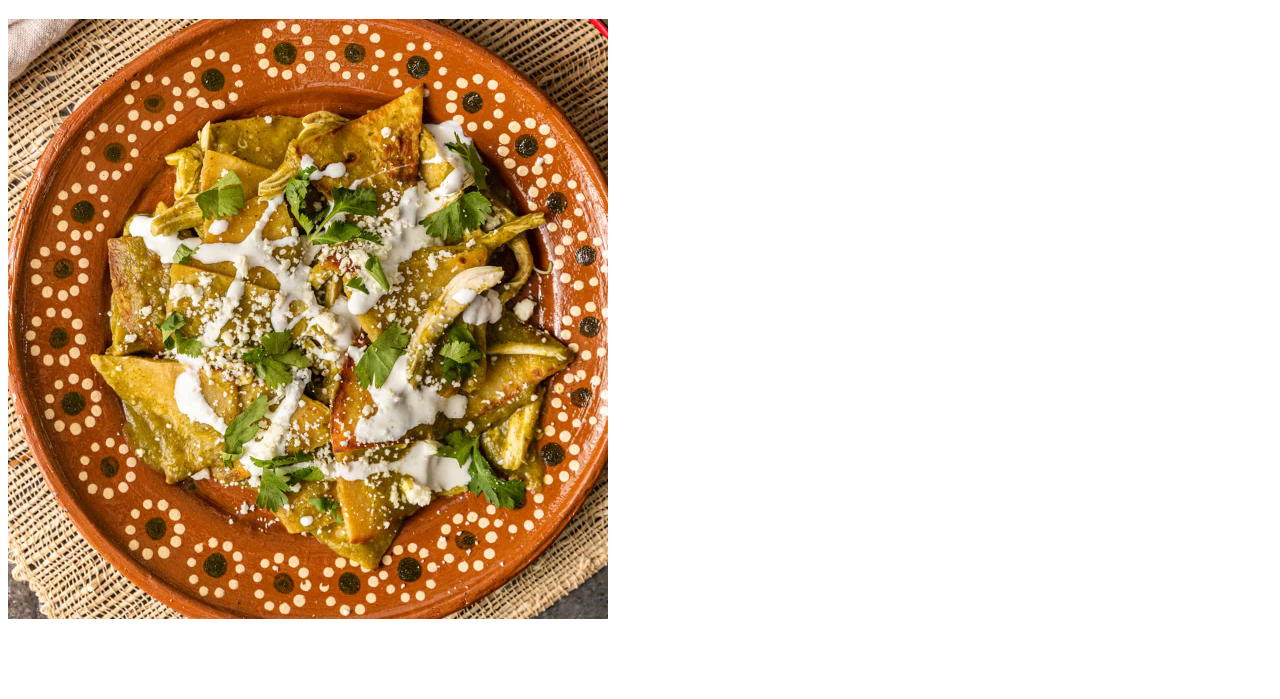
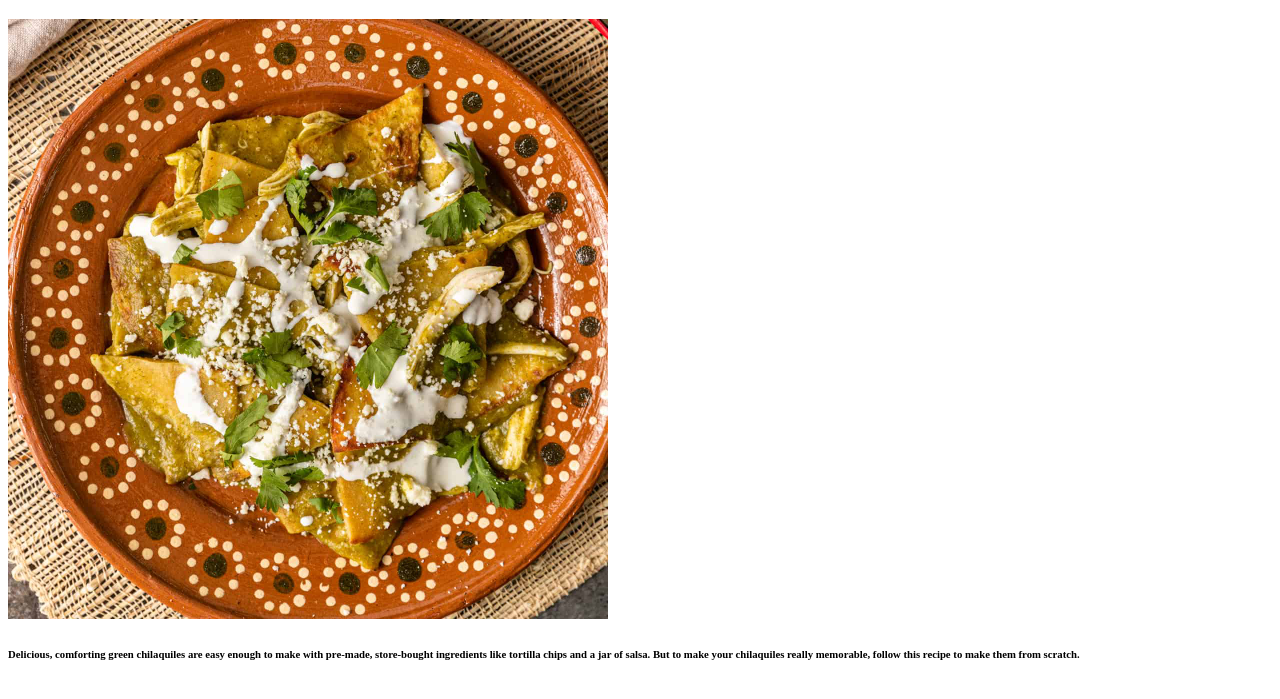
Before and after one commit to gritdiv/odin_recipes, a plain HTML site: page recipes/chilaquiles.html in a window 1280 px wide. Shown: the part 61-760 px from the top of the page. Drawn offline with Linux system fonts and the light colour scheme.

Commit message:
Add text description of recipe

```diff
--- a/recipes/chilaquiles.html
+++ b/recipes/chilaquiles.html
@@ -7,5 +7,6 @@
     <body>
         <h1>Green Chilaquiles</h1>
         <img src="../img/chilaquiles-verdes.jpeg" alt="Green chilaquiles garnished with cream and cilantro in a traditional Mexican artisanal pottery plate" width="600">
+        <h6>Delicious, comforting green chilaquiles are easy enough to make with pre-made, store-bought ingredients like tortilla chips and a jar of salsa. But to make your chilaquiles really memorable, follow this recipe to make them from scratch.</h6>
     </body>
 </html>
```
